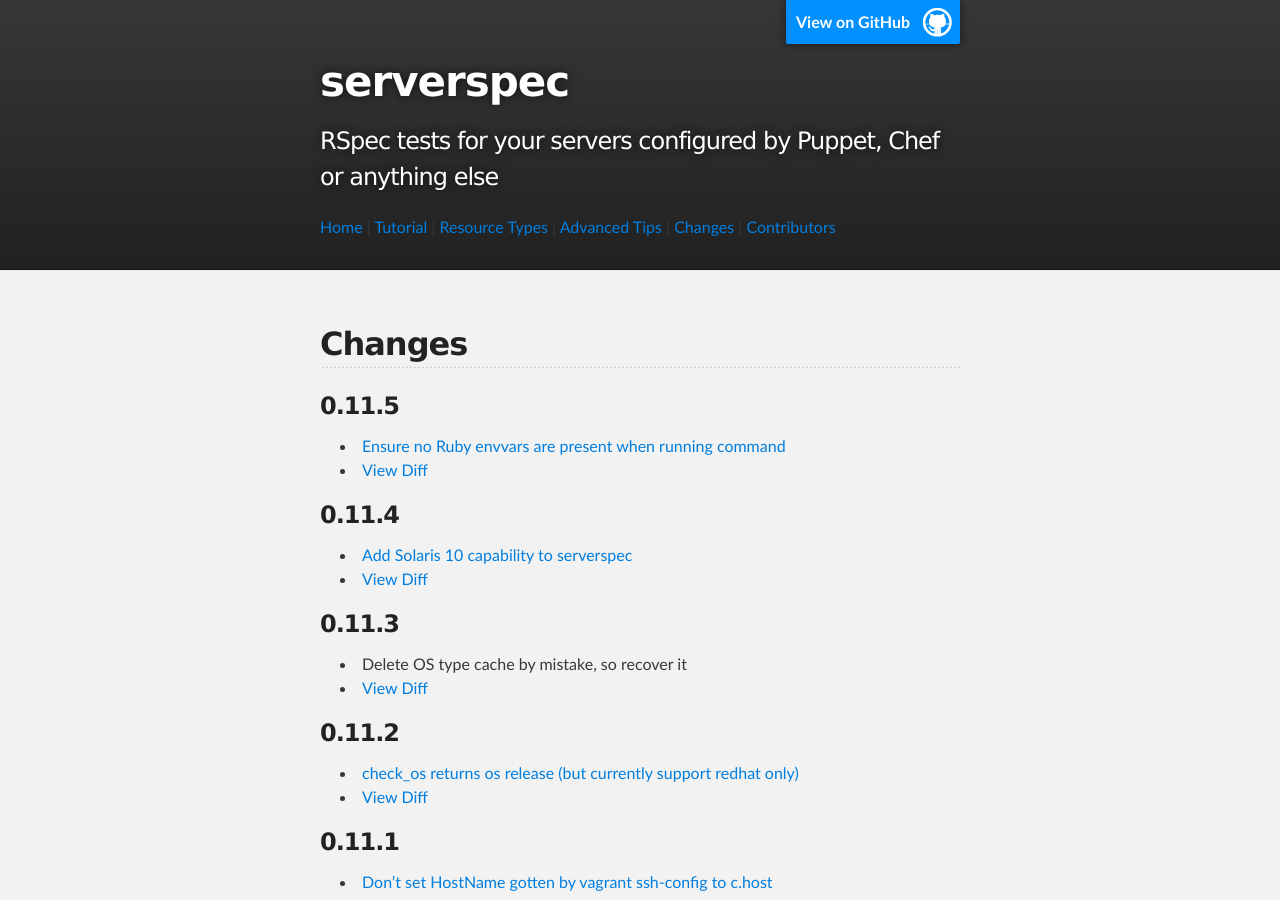
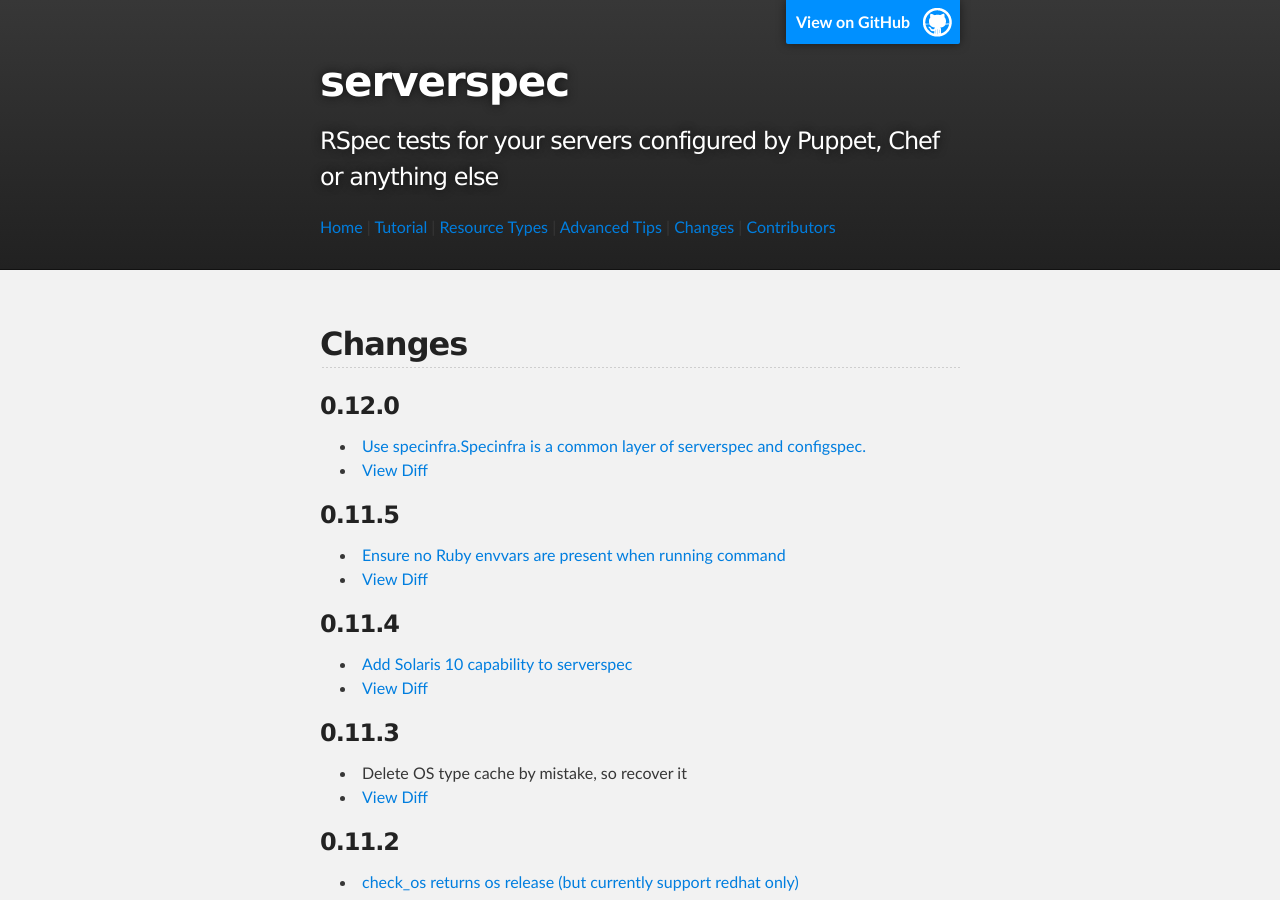
Before and after one commit to serverspec/serverspec.github.io, a Jekyll site: the page built from changes.md, in a window 1280 px wide and 900 px high. Built offline with Jekyll 4.4.1, drawn with Linux system fonts in a browser that asks for light colours; Markdown is read by kramdown in place of the engine named in the settings.

Commit message:
Add changes of v0.12.0

```diff
--- a/changes.md
+++ b/changes.md
@@ -4,6 +4,11 @@ title: Changes
 ---
 
 ## Changes
+
+### 0.12.0
+
+ * [Use specinfra.Specinfra is a common layer of serverspec and configspec.](https://github.com/serverspec/serverspec/pull/301)
+ * [View Diff](https://github.com/serverspec/serverspec/compare/v0.11.5...v0.12.0)
 
 ### 0.11.5
 
```
